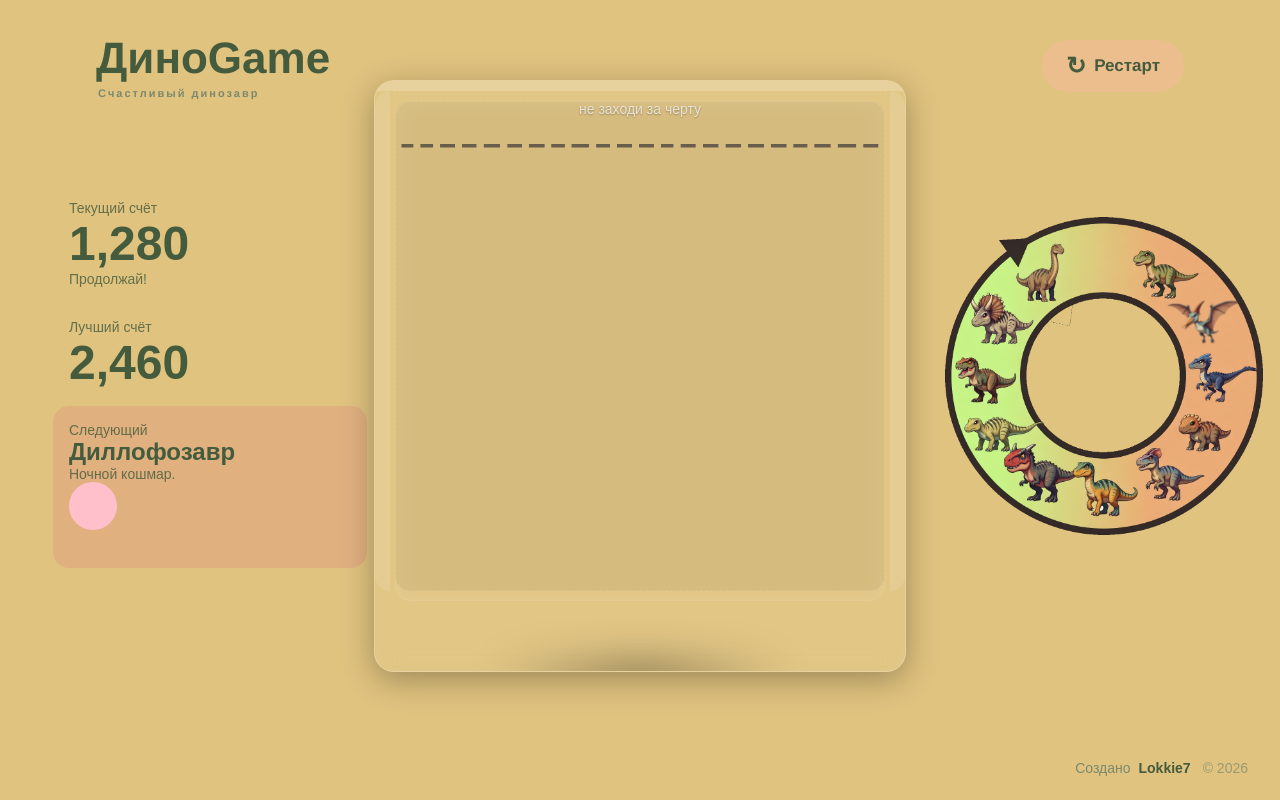
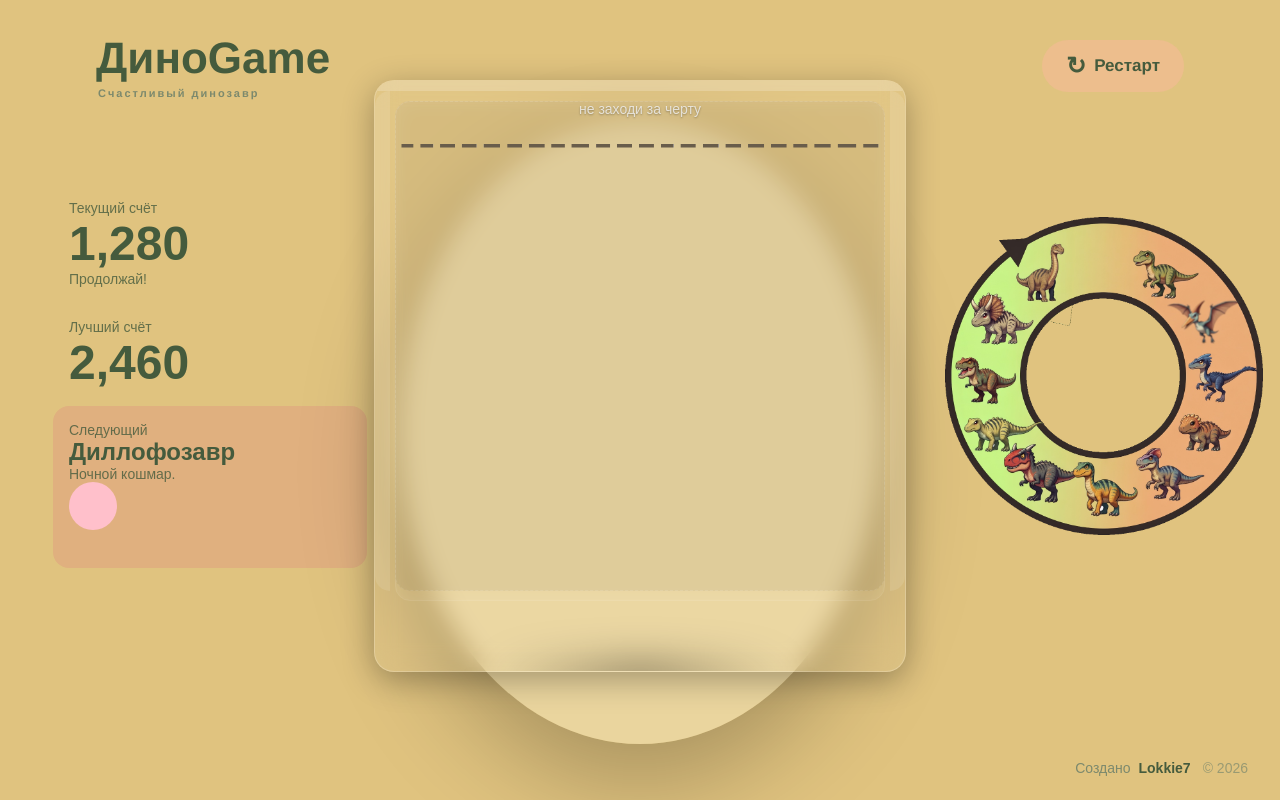
Before and after one commit to Lokkie7/Dino-suika-game, a plain HTML site: page index.html in a window 1280 px wide. Drawn offline with Linux system fonts and the light colour scheme.

Commit message:
Update index.html

```diff
--- a/index.html
+++ b/index.html
@@ -9,6 +9,8 @@
 </head>
 <body>
     <div class="dino-game" >
+        <div class="soft-sunshine" ></div>
+
 
     <header class="header">
         <!-- Левая часть -->
```
